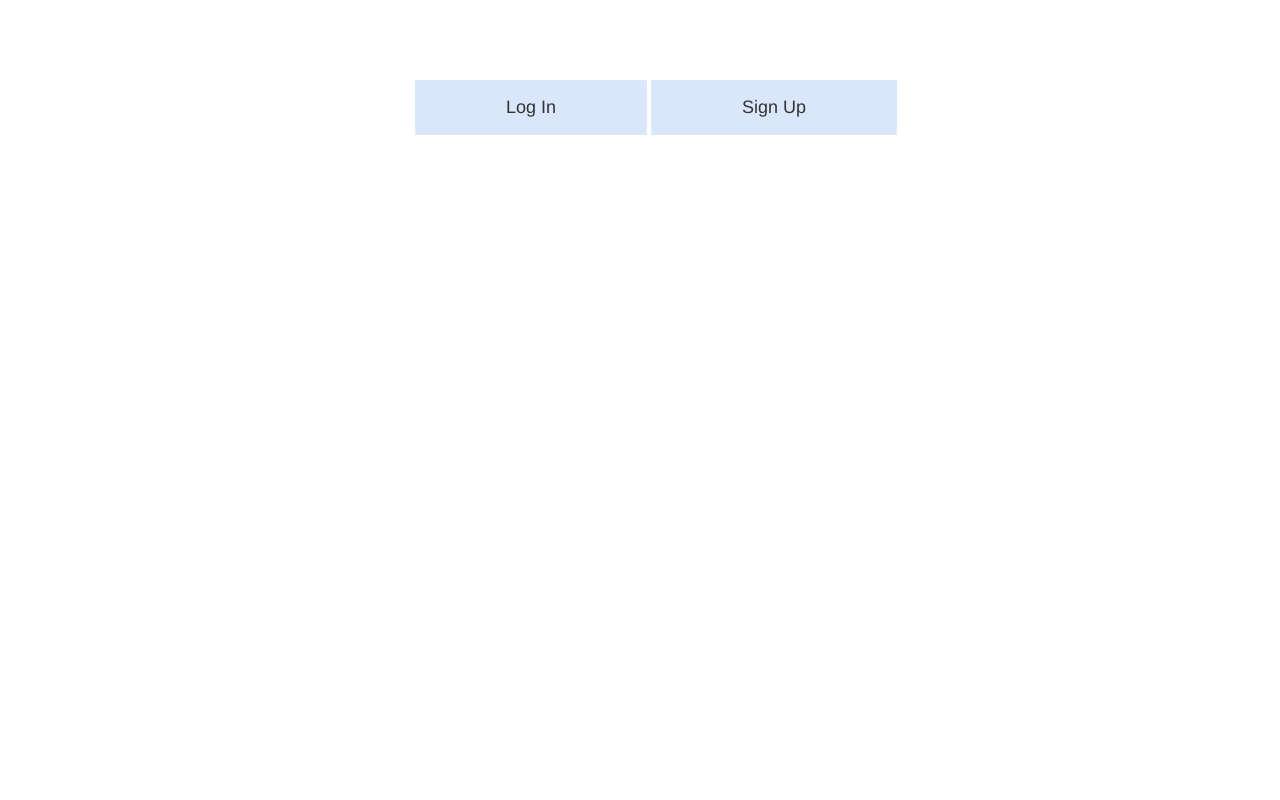
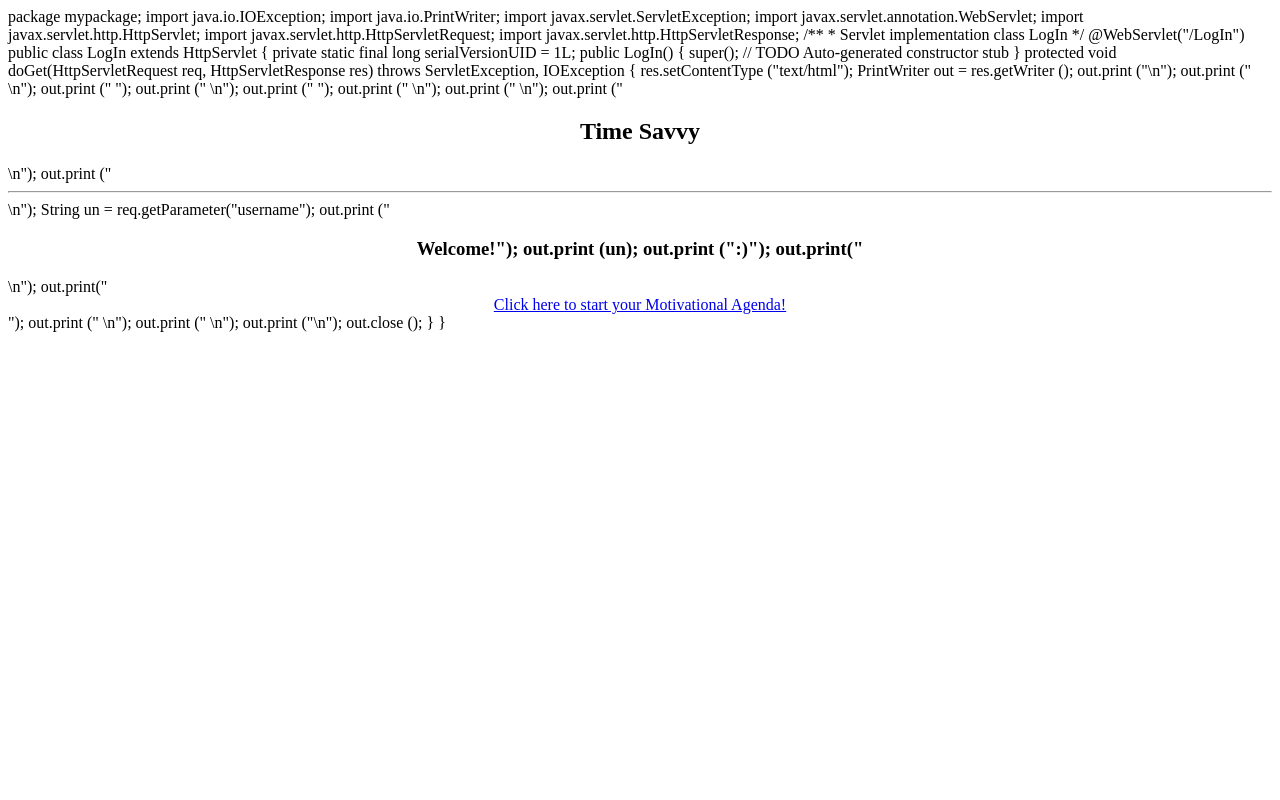
Before and after one commit to cherise-codes/TimeSavvy, a PHP site: page /webprj/login_view.php in a window 1280 px wide. Run offline with PHP 8.4, Linux system fonts and the light colour scheme; some libraries are stand-ins or nearby versions.

Commit message:
finishing touches
finish up assignment 5

```diff
--- a/log_in.css
+++ b/log_in.css
@@ -1,3 +1,4 @@
+@charset "UTF-8";
 .body{
     background-image: image(url="login-bg02.jpg");
 
--- a/login_view.php
+++ b/login_view.php
@@ -1,175 +1,50 @@
-<!DOCTYPE html>
-<html>
-<head>
-<meta charset="UTF-8">
-<title>LogInSignUp page</title>
-<link rel="stylesheet" type="text/css"href="log_in.css"/>
-<link href="css/icono.min.css" rel="stylesheet">
-<link href="https://maxcdn.bootstrapcdn.com/bootstrap/3.3.7/css/bootstrap.min.css">
-<link href="http://cdn.bootcss.com/bootstrap/3.3.7/css/bootstrap.min.css" rel="stylesheet">
-<link href="http://cdn.bootcss.com/font-awesome/4.6.3/css/font-awesome.min.css" rel="stylesheet">
-</head>
-<body>
+package mypackage;
 
-<div class="MainPage">
-    <div class="MainPage-Container">
+import java.io.IOException;
+import java.io.PrintWriter;
+import javax.servlet.ServletException;
+import javax.servlet.annotation.WebServlet;
+import javax.servlet.http.HttpServlet;
+import javax.servlet.http.HttpServletRequest;
+import javax.servlet.http.HttpServletResponse;
 
-      <!--  <ul calss="swithcer">
-            <li ><a href="#0">Log In</a></li>
-            <li ><a href="#0">New Account</a></li>
-        </ul>-->
+/**
+ * Servlet implementation class LogIn
+ */
+@WebServlet("/LogIn")
+public class LogIn extends HttpServlet
+{
+  private static final long serialVersionUID = 1L;
 
-         <div class="col-md-offset-3 col-md-6">
-
-            <div class="tab" > <!--tab form-->
-                <button class="tablinks" onclick="openWindow(event, 'LogIn')" >Log In</button>
-                <button class="tablinks" onclick="openWindow(event, 'NewAccount')">Sign Up</button>
-            </div>
-
-            <div id="LogIn" class="tabcontent">   <!--login form-->
-                <form class="form-horizontal"  method="post" action="<?php $_SERVER['PHP_SELF'] ?>">
-                <span class="heading">Time Savvy</span>
-                <div class="form-group">
-                    <input type="text" class="form-control" id="LogInEmail"
-                    value="<?php if (isset($_POST['username'])) echo $_POST['username']; ?>">
-                    <i class="fa fa-user"></i>
-
-                </div>
-                <div class="form-group">
-                     <input type="password" class="form-control" id="userPassword0" placeholder="Set a password"/>
-                    <i class="fa fa-lock"></i>
-                    <img class="icon-img" id="ShowHide_img0" onclick="ShowHidePsw0()"   src="hide.png">
-                </div>
-                <div class="form-group">
-                    <div class="main-checkbox">
-                        <input type="checkbox" value="None" id="checkbox1" name="check"/>
-                        <label for="checkbox1"></label>
-                    </div>
-                    <span class="text">Remember me</span>
-                    <button type="submit" class="btn btn-default">Log In</button>
-                </div>
-
-               </form>
-              <div class="bottom-message">
-                <p><a href="#0">Forgot your password?</a></p>
-              </div>
-            </div>
-
-            <div id="NewAccount" class="tabcontent">  <!--NewAccount form-->
-                <form class="form-horizontal"  method="post" action="<?php $_SERVER['PHP_SELF'] ?>">
-                <span class="heading">Join Time Savvy Now!</span>
-                <div class="form-group">
-                    <input type="text" class="form-control" name="UserName" placeholder="Set your Username" autofocus required autocomplete required/>
-                    <i class="fa fa-user"></i>
-                </div>
-                <div class="form-group">
-                    <input type="email" class="form-control" id="NewAccountEmail" placeholder="Please input your email address" autofocus required autocomplete required/>
-                 <i class="fa fa-envelope"></i>
-                </div>
-                <div class="form-group">
-                    <input type="password" class="form-control" id="userPassword1" placeholder="Set a password"/>
-                    <i class="fa fa-lock"></i>
-                    <img class="icon-img" id="ShowHide_img1" onclick="ShowHidePsw1()"    src="hide.png">
-                </div>
-                <div class="form-group">
-                    <div class="main-checkbox">
-                        <input type="checkbox" value="None" id="checkbox2" name="check"/>
-                        <label for="checkbox2"></label>
-                    </div>
-                    <span class="text">I agree to</span><span class="text"><a href="#0">Terms</a></span>
-                    <button type="submit" class="btn btn-default">Sign Up</button>
-                </div>
-                </form>
-              <div class="bottom-message">
-                <p><a href="CreateProfile.html">Create personal profile in detail?</a></p>
-              </div>
-
-
-            </div>
-        </div>
-    </div>
-</div>
-
-
-
-<script >  /*ShowHide eye-icon*/
-
-        var ShowHide_img0 = document.getElementById("ShowHide_img0");
-        var userInput0 = document.getElementById("userPassword0");
-        //hide text block，show password block
-        function ShowHidePsw0(){
-            console.log("login");
-            if (userInput0.type == "password")
-            {
-                console.log("logInShow");
-                userInput0.type = "text";
-                ShowHide_img0.src ="show.png";
-            }else {
-                console.log("logInHide");
-                userInput0.type = "password";
-                ShowHide_img0.src = "hide.png";
-            }
-        }
-
-        var ShowHide_img = document.getElementById("ShowHide_img1");
-        var userInput = document.getElementById("userPassword1");
-        //hide text block，show password block
-        function ShowHidePsw1(){
-            console.log("signUp");
-            if (userInput.type == "password")
-            {
-                console.log("signUpShow");
-                userInput.type = "text";
-                ShowHide_img.src ="show.png";
-            }else {
-                console.log("signUpHide");
-                userInput.type = "password";
-                ShowHide_img.src = "hide.png";
-            }
-        }
-
-    /*Tab Switcher*/
-    function openWindow(evt,pageName) {
-    // Declare all variables
-    var i, tabcontent, tablinks;
-
-    // Get all elements with class="tabcontent" and hide them
-    tabcontent = document.getElementsByClassName("tabcontent");
-    for (i = 0; i < tabcontent.length; i++) {
-        tabcontent[i].style.display = "none";
+  public LogIn() {
+        super();
+        // TODO Auto-generated constructor stub
     }
 
-    // Get all elements with class="tablinks" and remove the class "active"
-    tablinks = document.getElementsByClassName("tablinks");
-    for (i = 0; i < tablinks.length; i++) {
-        tablinks[i].className = tablinks[i].className.replace(" active", "");
-    }
+  protected void doGet(HttpServletRequest req, HttpServletResponse res) throws ServletException, IOException
+     {
+        res.setContentType ("text/html");
+        PrintWriter out = res.getWriter ();
+        out.print ("<html>\n");
+        out.print ("   <head>\n");
+        out.print ("   <meta charset=\"UTF-8\">");
+        out.print ("      <title>WelcomeUser</title>\n");
+        out.print ("      <link rel=\"stylesheet\" type=\"text/css\"href=\"WelcomeUser.css\"/> ");
+        out.print ("   </head>\n");
+        out.print ("   <body>\n");
+        out.print ("      <center><h2>Time Savvy</h2></center>\n");
+        out.print ("      <hr />\n");
+        String un = req.getParameter("username");
+        out.print ("<h3><center> Welcome!");
+        out.print (un);
+        out.print (":)");
+        out.print("</center></h3>\n");
+        out.print("<center><a href=\"http://192.168.64.3/TimeSavvy/index.php\">Click here to start your Motivational Agenda!</a></center>");
+        out.print ("      </font>\n");
+        out.print ("   </body>\n");
+        out.print ("</html>\n");
+        out.close ();
 
-    // Show the current tab, and add an "active" class to the button that opened the tab
-    document.getElementById(pageName).style.display = "block";
-    evt.currentTarget.className += " active";
+      }
+
 }
-</script>
-
-<?php
-$ans1 = $feedback = NULL;
-
-if ($_SERVER['REQUEST_METHOD'] == 'POST')
-{
-   if (empty($_POST['username']))
-      echo "<font color='grey'><i>Set your Username</i></font> <br />";
-   else
-   {
-      $username = trim($_POST['username']);      // trim() remove leading space
-
-      echo "you successfully logged in" . $_POST['UserName'];
-      $feedback = "Correct!";
-   }
-}
-
-
-
- ?>
-
-</body>
-</html>
```
Also changed, not shown: index.php (+24 -11 lines), 1 other file.
